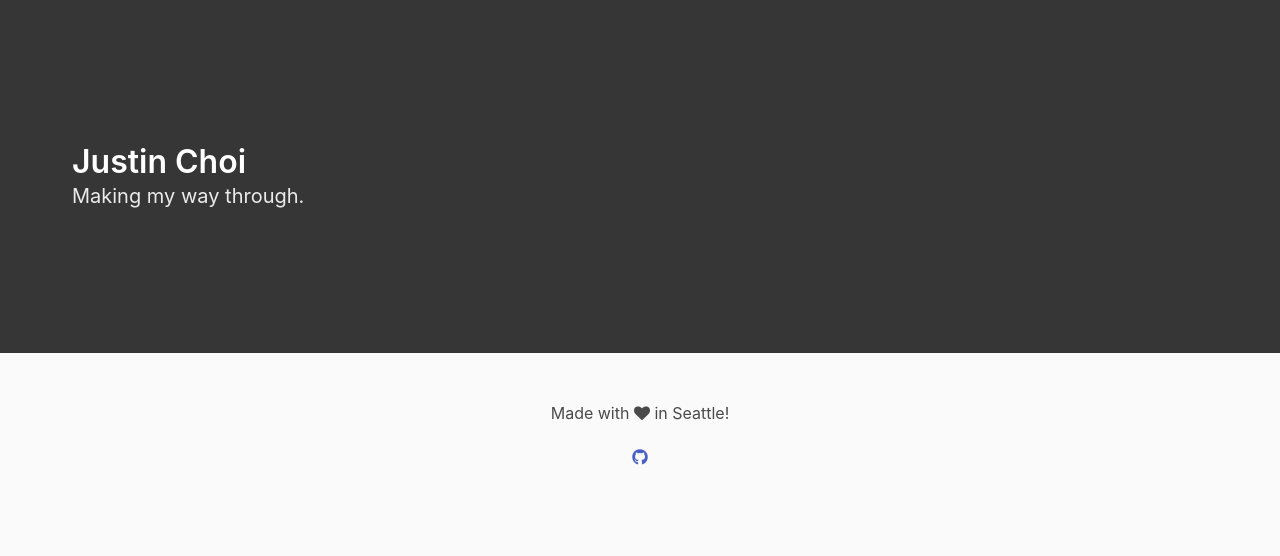
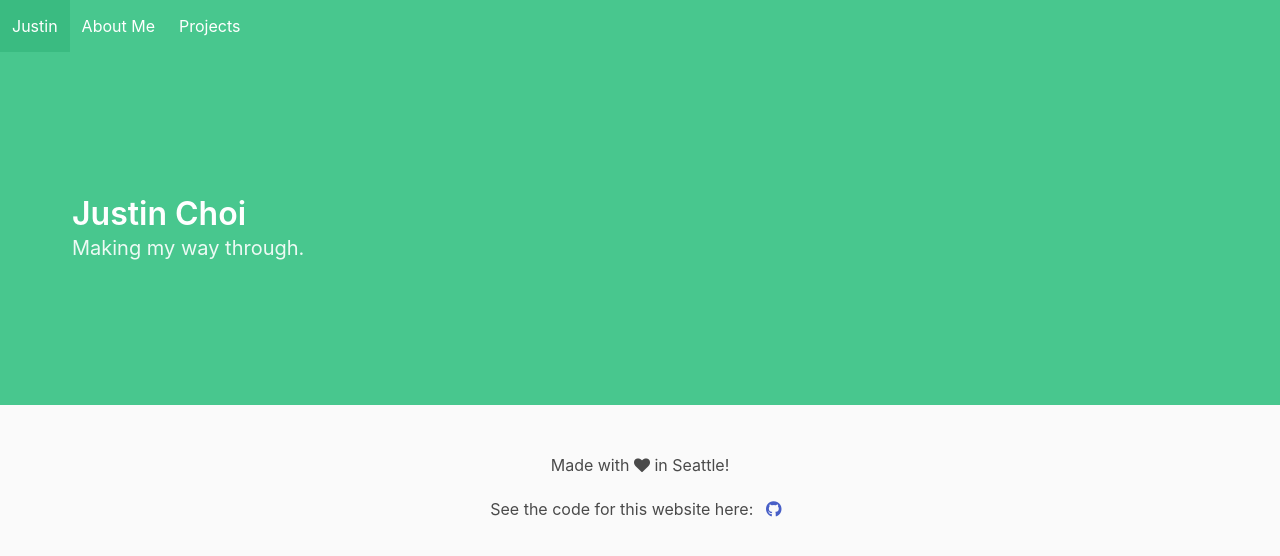
Before and after one commit to justin-ichiro-choi/personal-website, a plain HTML site: page personal-website.html in a window 1280 px wide. Drawn offline with nearby package versions, Linux system fonts and the light colour scheme.

Commit message:
Fiddling around with navbar

```diff
--- a/personal-website.html
+++ b/personal-website.html
@@ -9,7 +9,27 @@
     <link rel="stylesheet" href="https://cdnjs.cloudflare.com/ajax/libs/bulma/0.5.0/css/bulma.min.css">
 </head>
 <body>
-    <section class="hero is-dark is-medium">
+    <section class="hero is-success is-medium">
+        <div class="hero-head">
+            <nav class="navbar">
+                <div class="navbar-menu is-active">
+                    <div class="navbar-start">
+                        <a class="navbar-item" href="wikipedia.org">
+                            Justin
+                        </a>
+
+                        <a class="navbar-item">
+                            About Me
+                        </a>
+
+                        <a class="navbar-item">
+                            Projects
+                        </a>
+                    </div>
+                </div>
+            </nav>
+        </div>
+
         <div class="hero-body">
             <div class="container">
                 <h1 class="title">
@@ -30,9 +50,11 @@
                     in Seattle!
                 </p>
 
+                <p> See the code for this website here:
                 <a class="icon is-medium" href="https://github.com/justin-ichiro-choi/personal-website">
                     <i class="fa fa-github"> </i>
                 </a>
+                </p>
             </div>
         </div>
     </footer>
```
